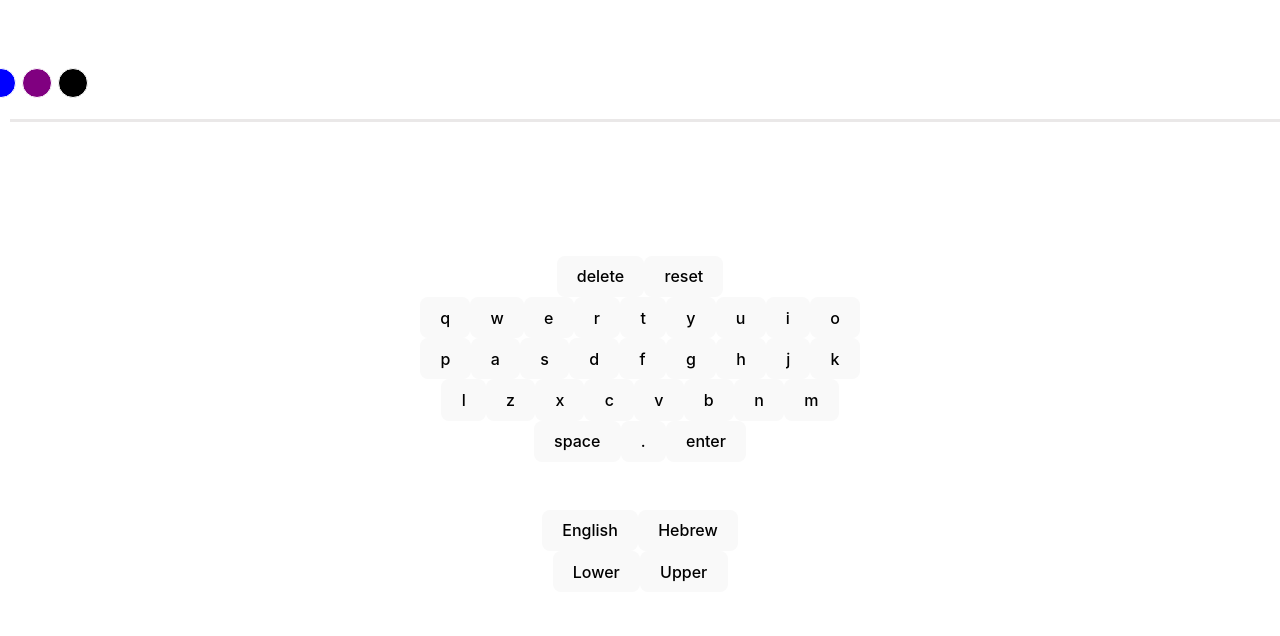
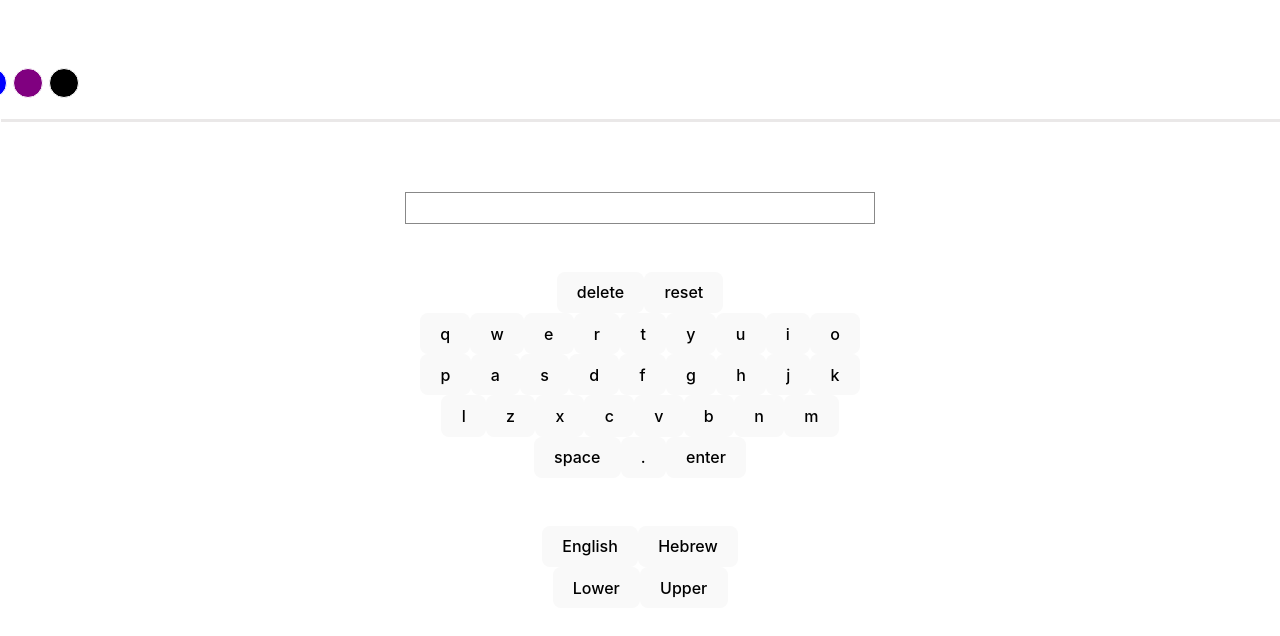
Before and after one commit to TalyaAlbeck/orli-talya, a React (Vite) app in the folder mini-project-vite/: page / in a window 1280 px wide. Shown: the top 636 px of the page. Built offline with nearby package versions, Linux system fonts and the light colour scheme.

Commit message:
border input

```diff
--- a/mini-project-vite/src/App.css
+++ b/mini-project-vite/src/App.css
@@ -36,9 +36,14 @@ textarea {
 
 nav {
   position: absolute;
-  left: 10px;
+  left: 1px;
   top: 50px;
   border-bottom: 3px solid rgb(234, 232, 232);
   padding: 15px;
   width: 100%;
 }
+
+.inputDiv {
+  border: 1px solid rgb(136, 136, 136);
+  min-height: 30px;
+}
--- a/mini-project-vite/src/components/Keyboard.jsx
+++ b/mini-project-vite/src/components/Keyboard.jsx
@@ -38,21 +38,14 @@ function Keybord(){
     function addEnter() {
         setInputValue((prev)=>{
             let temp = [...prev]
-            temp.push({value: <br/>, style: {fontSize: style.fontSize}});
+            temp.push({value: <br />, style: {fontSize: style.fontSize}});
             return temp
     });
-    }
-    function changeInput({ target }) {
-        setInputValue(target.value);
     }
     function ChangeInputColor(newColor) {
         setStyle((prev) => {
             return {...prev, color: newColor}
         })
-    }
-    function changeSelectStyle(e) {
-        console.log(e);
-        console.log("h")
     }
     function changeTextSize(event){
         setColorStyle((prev) => {
@@ -80,6 +73,7 @@ function Keybord(){
         setInputValue([]);
     }
 
+
     return (
         <>
             <nav>
@@ -90,7 +84,7 @@ function Keybord(){
                 </div>
             </nav>
 
-            <div onChange={changeInputValue} style={style}>
+            <div onChange={changeInputValue} style={style} className="inputDiv">
                 {inputValue.map((item, index) => {
                     return <span key={index} style={item.style} value={item.value}>{item.value}</span>
                 })}
```
